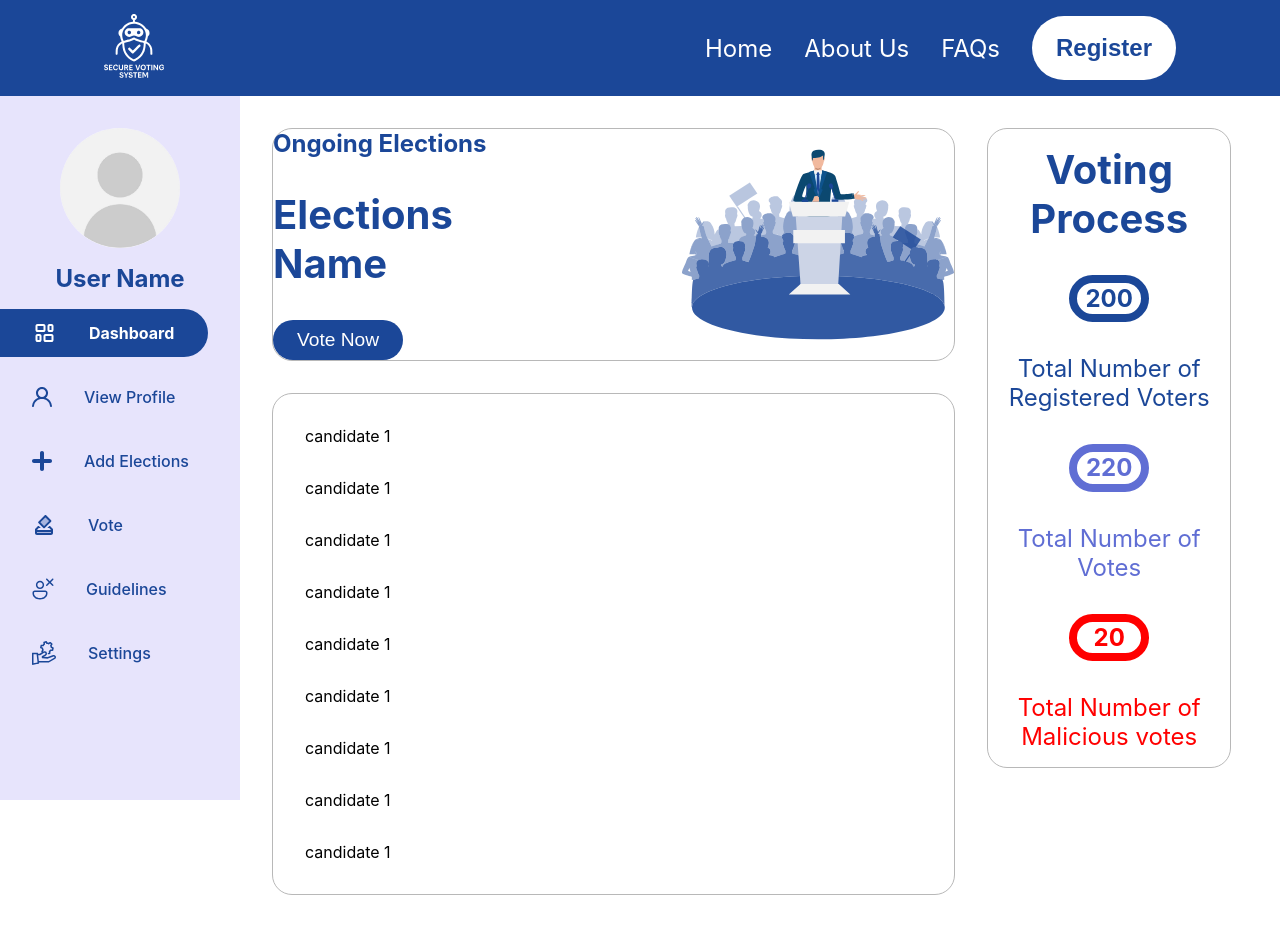
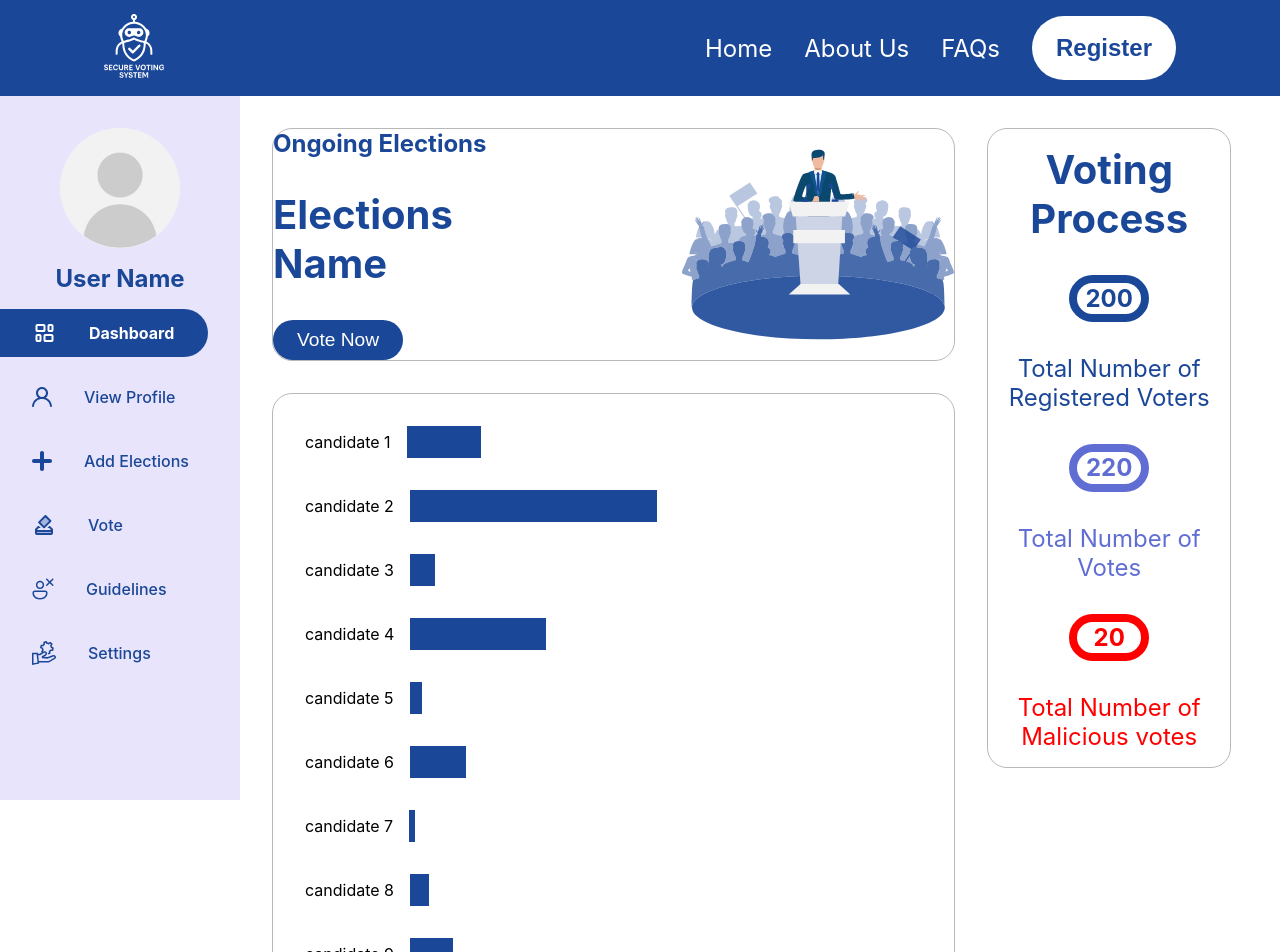
Before and after one commit to Houssien-Zeineddine/secure_remote_voting_system, a React (Vite) app in the folder client/: page /dashboard in a window 1280 px wide. Shown: the top 952 px of the page. Before the commit the page ends 927 px from the top, so only its background shows below. Built offline with nearby package versions, Linux system fonts and the light colour scheme.

Commit message:
initializing the live result dashboard design

```diff
--- a/client/src/pages/Dashboard/Elections/index.jsx
+++ b/client/src/pages/Dashboard/Elections/index.jsx
@@ -1,12 +1,63 @@
 import React from "react";
+import { useNavigate } from "react-router-dom";
 import Button from "../../../components/Button";
 import politician from "../../../assets/Politician giving his speech to public.svg";
 import "./style.css";
 
 const Elections = () => {
+  const navigate = useNavigate();
   const registeredVoters = 200; //getting voters number from backend
   const totalVotes = 220; //getting voters number from backend
   const malisciousVotes = 20; //getting voters number from backend
+
+  //hardcoded results object for testing
+  const results = [
+    {
+      candidate_name: "candidate 1",
+      result: 12,
+    },
+    {
+      candidate_name: "candidate 2",
+      result: 40,
+    },
+    {
+      candidate_name: "candidate 3",
+      result: 4,
+    },
+    {
+      candidate_name: "candidate 4",
+      result: 22,
+    },
+    {
+      candidate_name: "candidate 5",
+      result: 2,
+    },
+    {
+      candidate_name: "candidate 6",
+      result: 9,
+    },
+    {
+      candidate_name: "candidate 7",
+      result: 1,
+    },
+    {
+      candidate_name: "candidate 8",
+      result: 3,
+    },
+    {
+      candidate_name: "candidate 9",
+      result: 7,
+    },
+  ];
+
+  //calling the results API
+  // const [results, setResults] = React.useState({});
+
+  // React.useEffect(() => {
+  //   fetch("/api/results")
+  //     .then((res) => res.json())
+  //     .then((data) => setResults(data));
+  // }, []);
   return (
     <div className="elections-dashboard-container">
       <div className="description-live-results-container">
@@ -18,25 +69,24 @@ const Elections = () => {
               text="Vote Now"
               variant="blue"
               size="small"
-              onClick={() => navigate("/vote")}
+              onClick={() => navigate("/candidates")}
               className="vote-now-btn"
             />
           </div>
           <img src={politician} alt="Politician giving his speech to public" />
         </div>
         <div className="dashboard-live-results">
-          <div className="candidates-names">
-            <p>candidate 1</p>
-            <p>candidate 1</p>
-            <p>candidate 1</p>
-            <p>candidate 1</p>
-            <p>candidate 1</p>
-            <p>candidate 1</p>
-            <p>candidate 1</p>
-            <p>candidate 1</p>
-            <p>candidate 1</p>
-          </div>
-          <div className="live-results-bar"></div>
+          {Object.entries(results).map(([id, candidate]) => (
+            <div key={id} className="candidate-row">
+              <span className="candidates-names">
+                {candidate.candidate_name}
+              </span>
+              <div
+                className="vote-bar"
+                style={{ width: `${candidate.result}%` }}
+              />
+            </div>
+          ))}
         </div>
       </div>
       <div className="statistics-container">
--- a/client/src/pages/Dashboard/Elections/style.css
+++ b/client/src/pages/Dashboard/Elections/style.css
@@ -48,15 +48,31 @@
     border: 1px solid var(--border-color);
     border-radius: 20px;
     padding: 2rem;
+    display: flex;
+    flex-direction: column;
+    gap: 2rem;
 }
 
 .candidates-names {
     display: flex;
-    flex-direction: column;
-    align-items: flex-end;
+    flex-direction: row;
+    align-items: center;
     justify-content: center;
     width: fit-content;
     gap: 2rem;
+}
+.candidate-row {
+    display: flex;
+    gap: 1rem;
+}
+
+.live-results-bar {
+    border: 1px 1px 0 0 solid var(--border-color);
+}
+
+.vote-bar {
+    height: 2rem;
+    background-color: var(--primary-color);
 }
 
 /* statistics container */
```
